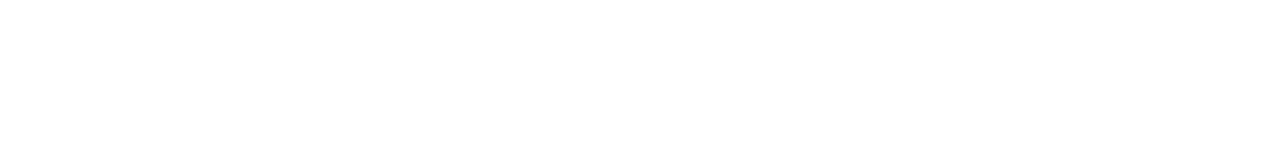
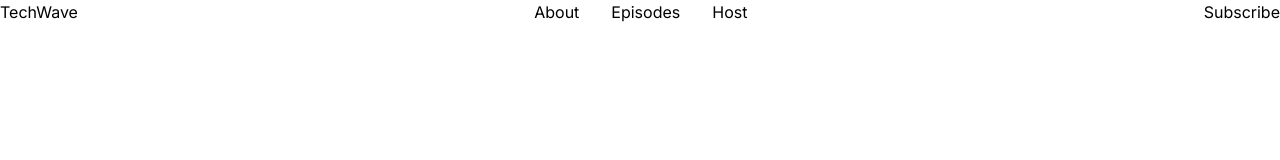
Before and after one commit to sadik111222/Assignment-2, a plain HTML site: page index.html in a window 1280 px wide. Drawn offline with nearby package versions, Linux system fonts and the light colour scheme.

Commit message:
ready for coding

```diff
--- a/index.html
+++ b/index.html
@@ -3,9 +3,47 @@
 <head>
     <meta charset="UTF-8">
     <meta name="viewport" content="width=device-width, initial-scale=1.0">
+    <link rel="preconnect" href="https://fonts.googleapis.com">
+    <link rel="preconnect" href="https://fonts.gstatic.com" crossorigin>
+    <link href="https://fonts.googleapis.com/css2?family=Inter:ital,opsz,wght@0,14..32,100..900;1,14..32,100..900&display=swap" rel="stylesheet">
+
+    <script src="https://cdn.jsdelivr.net/npm/@tailwindcss/browser@4"></script>
+    <link rel="stylesheet" href="./style.css">
+
     <title>TechWave</title>
 </head>
-<body>
+<body class="inter-font max-w-[1440px] mx-auto my-0">
+
+    <header>
+        <nav class="" >
+           <div class="flex justify-between">
+                <h3>
+                    TechWave
+                </h3>
+                <div class="">
+                    <ul class="flex justify-between items-center gap-[32px]">
+                        <li>About</li>
+                        <li>Episodes</li>
+                        <li>Host</li>
+                    </ul>
+                </div>
+
+                <button>Subscribe</button>
+           </div>
+
+        </nav>
+        <section>
+
+        </section>
+    </header>
+
+    <main>
+
+    </main>
+
+    <footer>
+
+    </footer>
 
 </body>
 </html>
--- /dev/null
+++ b/style.css
@@ -0,0 +1,5 @@
+
+.inter-font {
+  font-family: "Inter", sans-serif;
+  font-optical-sizing: auto;
+}
--- /dev/null
+++ b/tailwind.css
@@ -0,0 +1 @@
+@import "tailwindcss"
```
Also changed, not shown: 1 other file.
